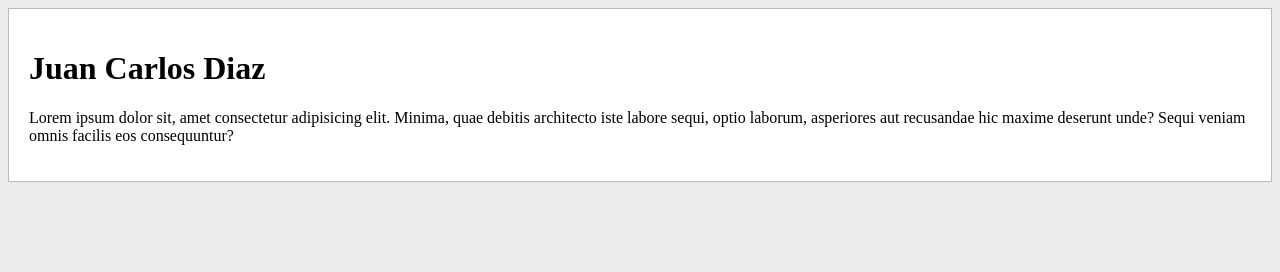
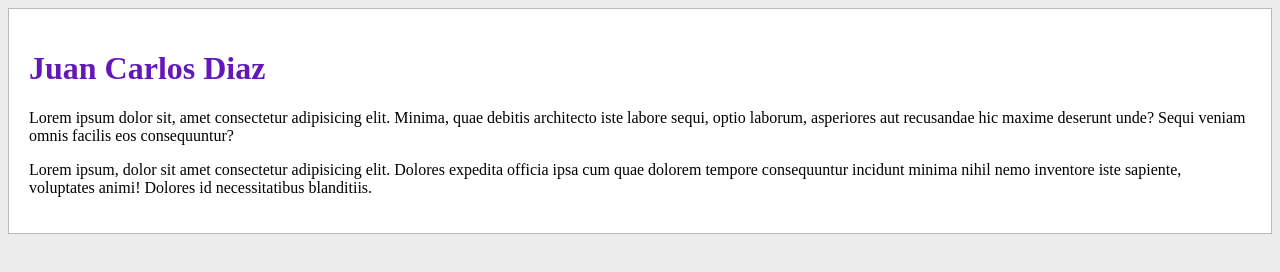
Before and after one commit to jcdiazz/Pruebas-Git, a plain HTML site: page index.html in a window 1280 px wide. Drawn offline with Linux system fonts and the light colour scheme.

Commit message:
Agregado color al titulo y se agrego un parrafo mas

```diff
--- a/estilos.css
+++ b/estilos.css
@@ -7,3 +7,7 @@ div {
     padding: 20px;
     background-color: white;
 }
+
+div h1 {
+    color: rgb(99, 24, 185);
+}
--- a/index.html
+++ b/index.html
@@ -11,6 +11,7 @@
     <div>
         <h1>Juan Carlos Diaz</h1>
         <p>Lorem ipsum dolor sit, amet consectetur adipisicing elit. Minima, quae debitis architecto iste labore sequi, optio laborum, asperiores aut recusandae hic maxime deserunt unde? Sequi veniam omnis facilis eos consequuntur?</p>
+        <p>Lorem ipsum, dolor sit amet consectetur adipisicing elit. Dolores expedita officia ipsa cum quae dolorem tempore consequuntur incidunt minima nihil nemo inventore iste sapiente, voluptates animi! Dolores id necessitatibus blanditiis.</p>
     </div>
 </body>
 </html>
```
